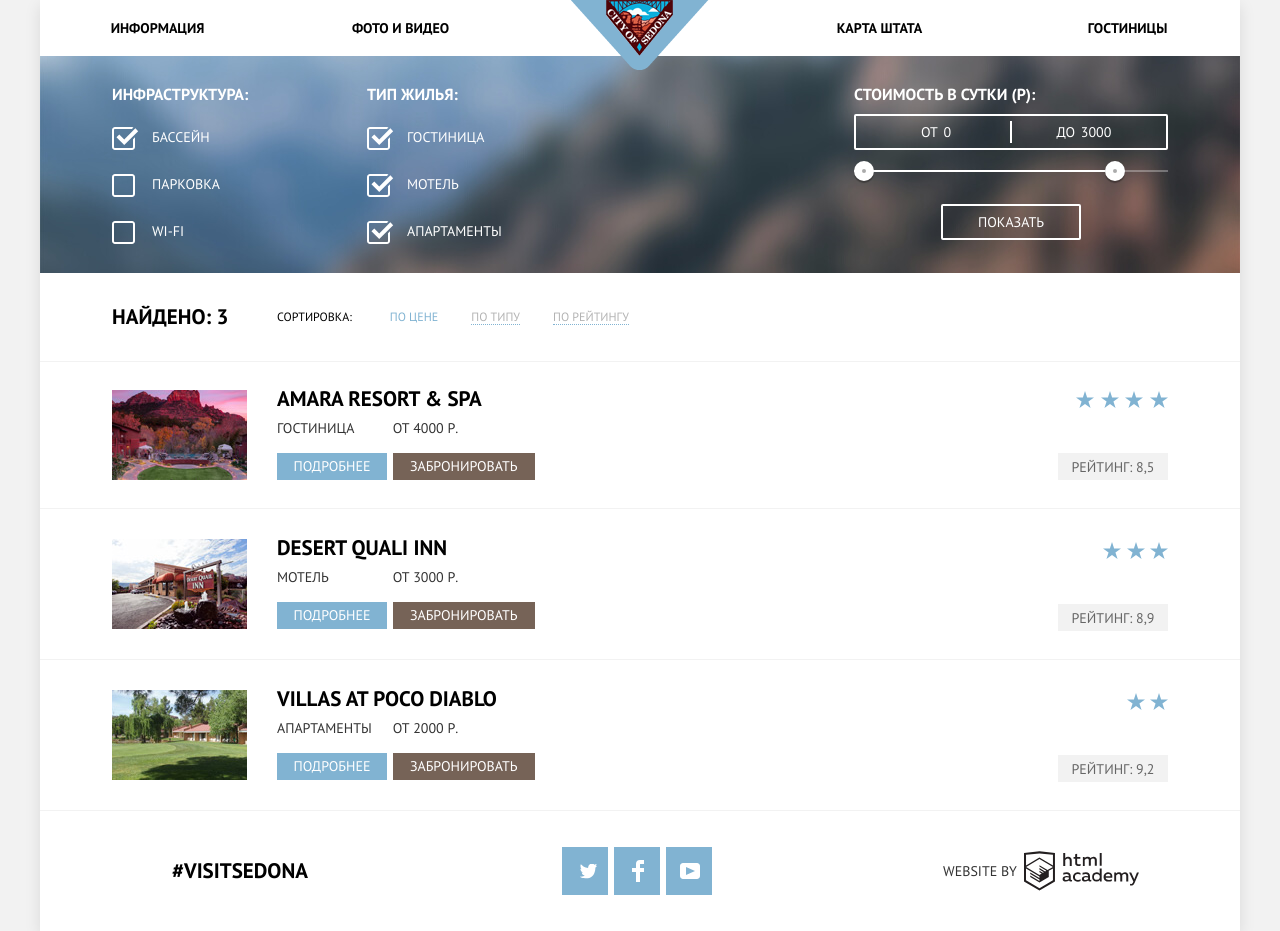
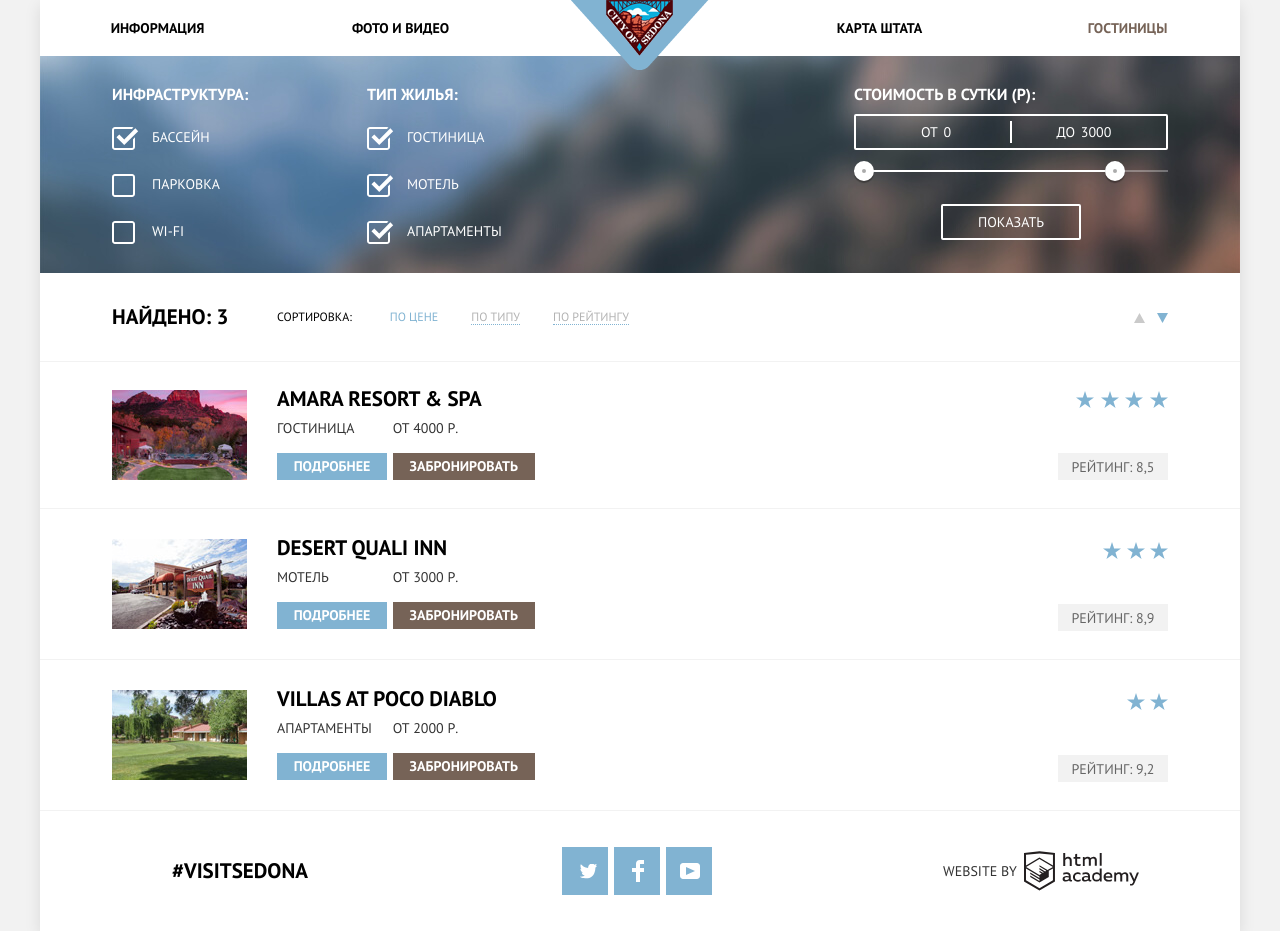
Before and after one commit to jostko24/638469-sedona, a plain HTML site: page hotels.html in a window 1280 px wide. Drawn offline with Linux system fonts and the light colour scheme.

Commit message:
финальная №3

```diff
--- a/css/style.css
+++ b/css/style.css
@@ -81,6 +81,10 @@ input[type="radio"].visually-hidden {
 .nav-list a:active {
 	color: #000000;
 	opacity: 0.3;
+}
+
+.current a {
+	color:#766357;
 }
 
 .nav-item.active {
@@ -895,6 +899,7 @@ li.filter-option {
 	color: #ffffff;
 	background-color: #81b3d2;
 	text-transform: uppercase;
+	font-weight:bold;
 }
 
 .button-book {
@@ -904,6 +909,7 @@ li.filter-option {
 	color: #ffffff;
 	background-color: #766357;
 	text-transform: uppercase;
+	font-weight:bold;
 }
 
 .button-info:hover {
@@ -1325,9 +1331,11 @@ div.description {
 	        box-sizing: border-box;
 	width: 346px;
 	height: 38px;
-	padding: 14px 40px 13px 13px;
+	padding: 0px 40px 0px 13px;
 	border: none;
 	background-color: #f2f2f2;
+	font-weight:bold;
+	text-transform:uppercase;
 }
 
 .search-item {
--- a/hotels.html
+++ b/hotels.html
@@ -18,7 +18,7 @@
 					<li class="nav-item"><a href="info.html">Информация</a></li>
 					<li class="nav-item"><a href="media.html">Фото и видео</a></li>
 					<li class="nav-item"><a href="map.html">Карта штата</a></li>
-					<li class="nav-item"><a href="hotels.html">Гостиницы</a></li>
+					<li class="nav-item current"><a href="hotels.html">Гостиницы</a></li>
 				</ul>
 			</nav>
 		</header>
@@ -98,10 +98,10 @@
 					<div class="search-result-arrow">
 					<ul class="arrow-list">
 						<li class="arrow-item">
-								<a href="#" class="arrow-up"></a>
+							<a href="#" class="arrow-up"><svg xmlns="http://www.w3.org/2000/svg" width="11" height="10" viewBox="0 0 11 10"><path fill="#CACACA" d="M5.5 0L0 10h11z"/></svg></a>
 						</li>
 						<li class="arrow-item active">
-								<a href="#" class="arrow-down active"></a>
+							<a href="#" class="arrow-down active"><svg xmlns="http://www.w3.org/2000/svg" width="11" height="10" viewBox="0 0 11 10"><path fill="#CACACA" d="M5.5 10L0 0h11"/></svg></a>
 						</li>
 					</ul>
 				</div>
```
Lines whose indentation alone changed are shown as unchanged.
